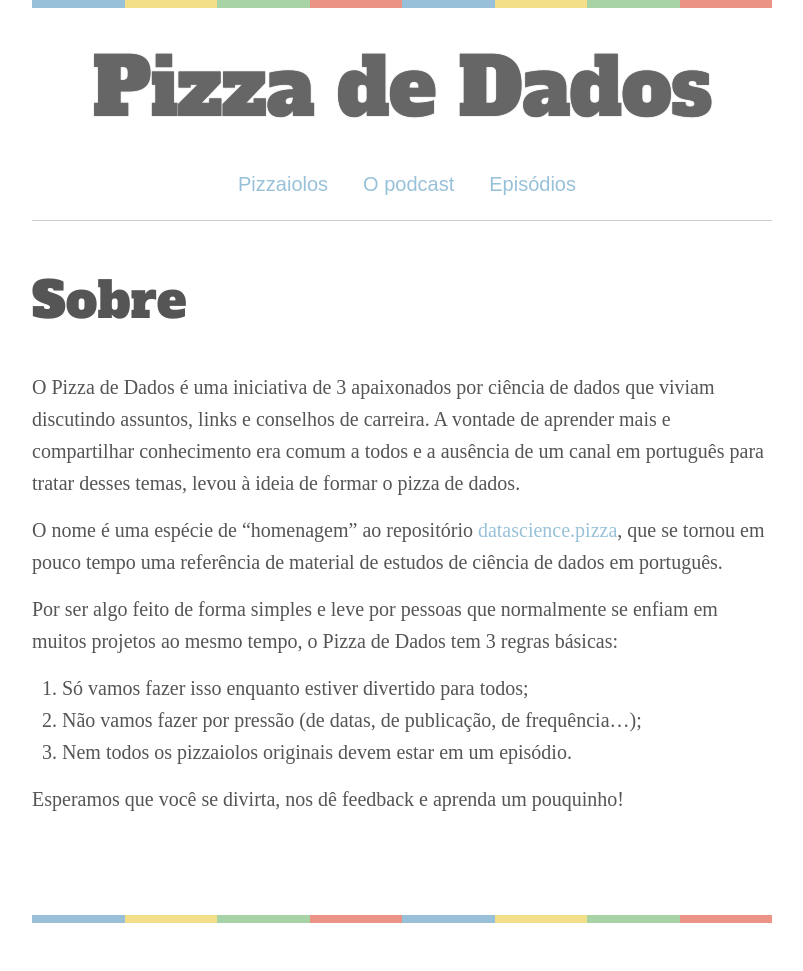
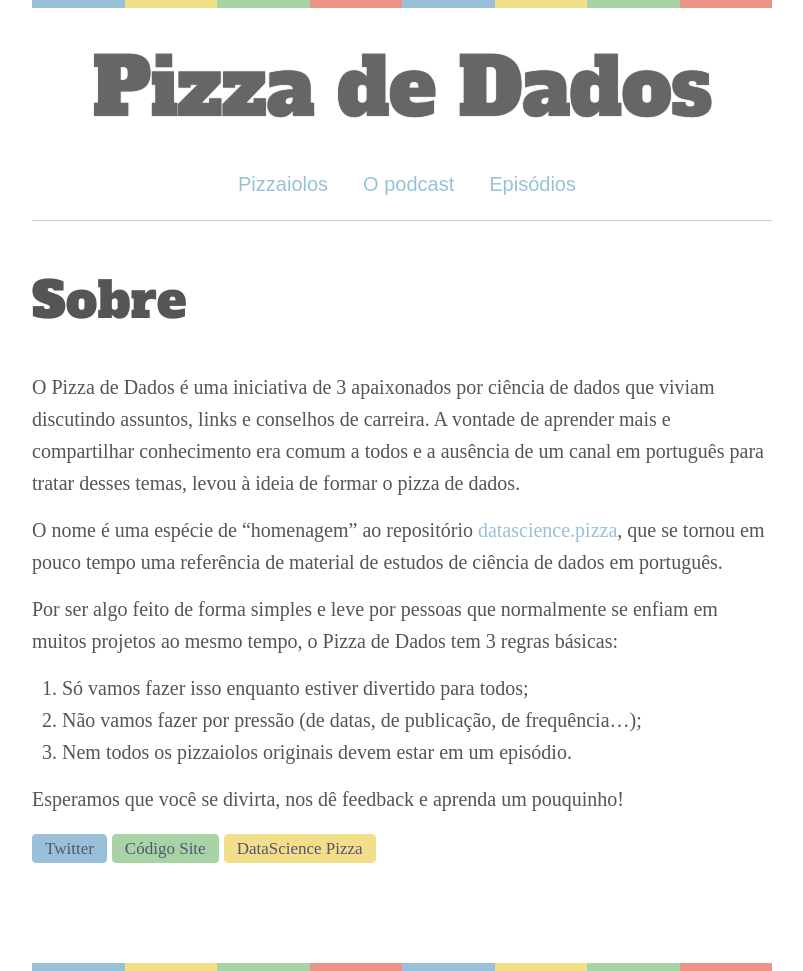
Before and after one commit to sharu725/vyaasa, a Jekyll site: the page built from _pages/sobre.md, in a window 1280 px wide. Shown: the whole page, without its empty margins (238-1041 px from the left). Built offline with Jekyll 4.4.1, drawn with Linux system fonts in a browser that asks for light colours; some web fonts are replaced; before the commit the page ends 923 px from its top, so only the background shows below that.

Commit message:
Add some pizza buttons on "sobre"

```diff
--- a/_pages/sobre.md
+++ b/_pages/sobre.md
@@ -14,3 +14,18 @@ Por ser algo feito de forma simples e leve por pessoas que normalmente se enfiam
 
 
 Esperamos que você se divirta, nos dê feedback e aprenda um pouquinho!
+
+
+<div class="row">
+  <a href="https://twitter.com/pizzadedados">
+    <button class="btn btn-twitter">Twitter</button>
+  </a>
+
+  <a href="https://github.com/jtemporal/pizzadedados">
+    <button class="btn btn-site">Código Site</button>
+  </a>
+
+  <a href="https://github.com/leportella/datascience-pizza">
+    <button class="btn btn-github">DataScience Pizza</button>
+  </a>
+</div>
```
